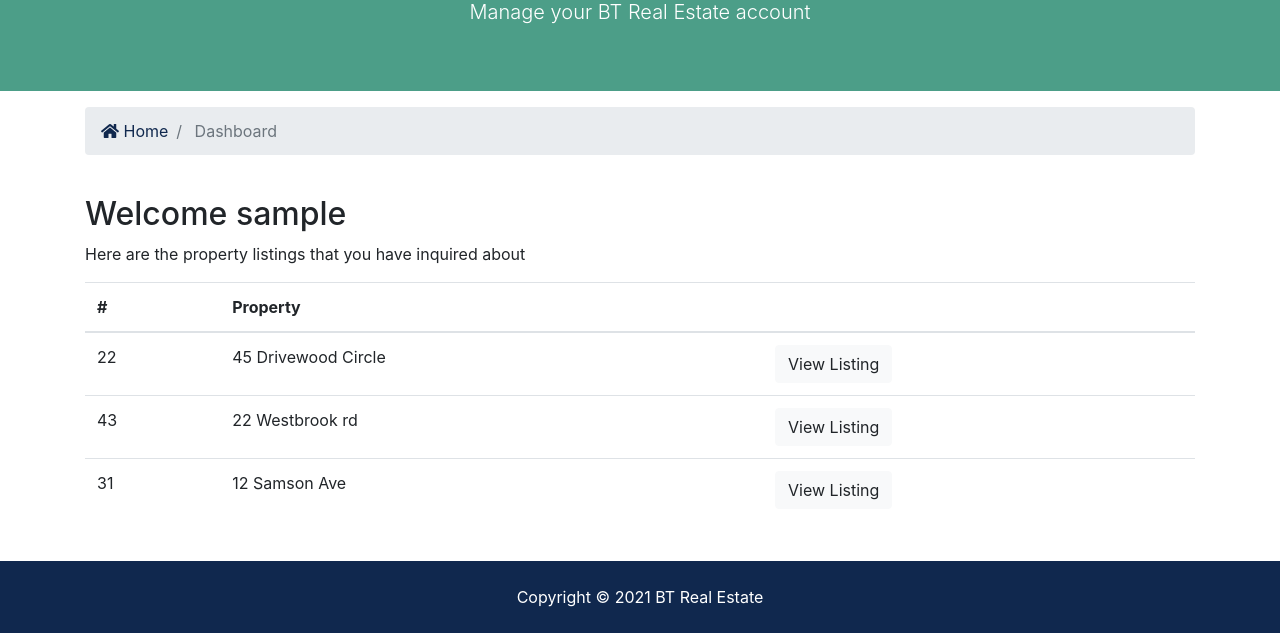
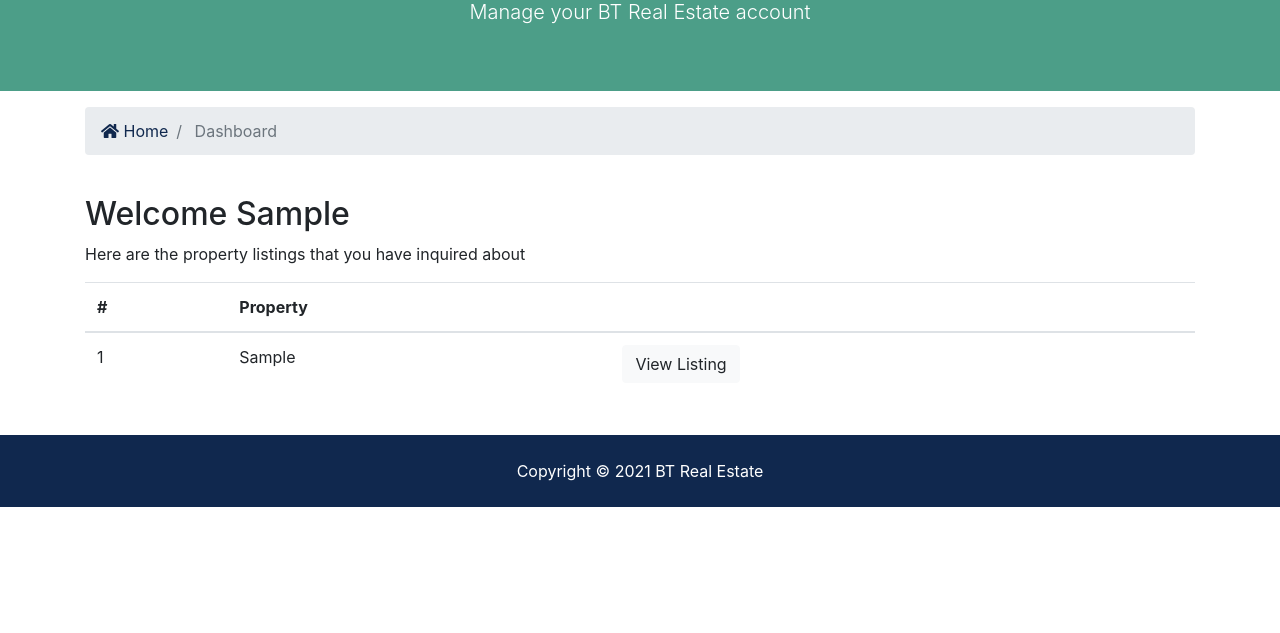
Before and after one commit to rishitashaw/realestate-sale-django, a Django app: page /account/dashboard in a window 1280 px wide. Shown: the part 254-887 px from the top of the page. After the commit the page ends 761 px from the top, so only its background shows below. Run offline with Django 3.2, Linux system fonts and the light colour scheme; a user stored in the database is signed in; tables that the repository leaves empty hold one stand-in row (values such as "Sample post"); some libraries are stand-ins or nearby versions.

Commit message:
app completed

```diff
--- a/accounts/urls.py
+++ b/accounts/urls.py
@@ -2,7 +2,7 @@ from django.urls import path
 from . import views
 
 urlpatterns = [
-    path('dashboard', views.index, name='dashboard'),
+    path('dashboard', views.dashboard, name='dashboard'),
     path('login', views.login, name='login'),
     path('register', views.register, name='register'),
     path('logout', views.logout, name='logout'),
--- a/accounts/views.py
+++ b/accounts/views.py
@@ -1,12 +1,17 @@
 from django.shortcuts import redirect, render
 from django.contrib import messages, auth
 from django.contrib.auth.models import User
-
+from contacts.models import Contact
 # Create your views here.
 
 
-def index(request):
-    return render(request, 'accounts/dashboard.html')
+def dashboard(request):
+    user_contacts = Contact.objects.order_by(
+        '-contact_date').filter(user_id=request.user.id)
+    context = {
+        'contacts': user_contacts
+    }
+    return render(request, 'accounts/dashboard.html', context)
 
 
 def login(request):
--- a/templates/accounts/dashboard.html
+++ b/templates/accounts/dashboard.html
@@ -20,7 +20,7 @@
         <nav aria-label="breadcrumb">
             <ol class="breadcrumb">
                 <li class="breadcrumb-item">
-                    <a href="index.html">
+                    <a href={% url 'index' %}>
                         <i class="fas fa-home"></i> Home</a>
                 </li>
                 <li class="breadcrumb-item active"> Dashboard</li>
@@ -33,7 +33,7 @@
     <div class="container">
         <div class="row">
             <div class="col-md-12">
-                <h2>Welcome {{user.username}}</h2>
+                <h2>Welcome {{user.first_name}}</h2>
                 <p>Here are the property listings that you have inquired about</p>
                 <table class="table">
                     <thead>
@@ -44,27 +44,23 @@
                         </tr>
                     </thead>
                     <tbody>
+                        {% if contacts %}
+                        {% for contact in contacts %}
+
                         <tr>
-                            <td>22</td>
-                            <td>45 Drivewood Circle</td>
+                            <td>{{contact.id}}</td>
+                            <td>{{contact.listing}}</td>
                             <td>
-                                <a class="btn btn-light" href="#">View Listing</a>
+                                <a class="btn btn-light" href="">View Listing</a>
                             </td>
                         </tr>
+                        {% endfor %}
+                        {% else %}
                         <tr>
-                            <td>43</td>
-                            <td>22 Westbrook rd</td>
-                            <td>
-                                <a class="btn btn-light" href="#">View Listing</a>
-                            </td>
+                            <td colspan="3">You have no inquiries</td>
                         </tr>
-                        <tr>
-                            <td>31</td>
-                            <td>12 Samson Ave</td>
-                            <td>
-                                <a class="btn btn-light" href="#">View Listing</a>
-                            </td>
-                        </tr>
+                        {% endif %}
+
                     </tbody>
                 </table>
             </div>
```
